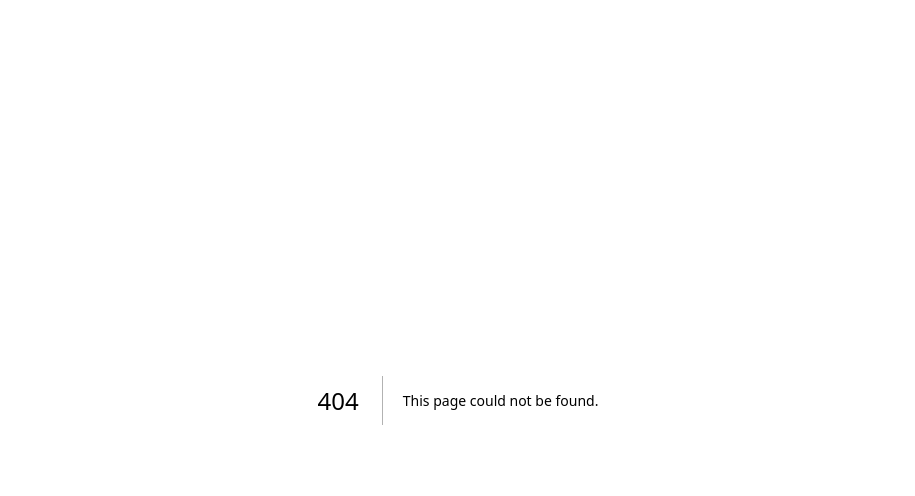
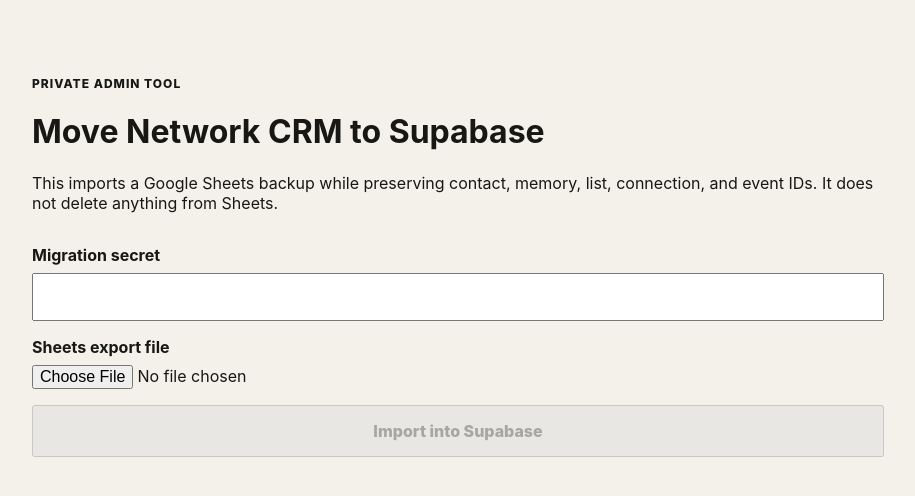
Before and after one commit to thenewyorkgamesproduction-dev/Networkcrm, a Next.js app: page /migrate in a window 1280 px wide. Before the commit this address had no page. Shown: the top 496 px of the page, without its empty margins (182-1097 px from the left). Built offline with nearby package versions, Linux system fonts and the light colour scheme.

Commit message:
Add private migration upload screen

```diff
--- /dev/null
+++ b/app/migrate/page.tsx
@@ -0,0 +1,152 @@
+"use client";
+
+import { useState } from "react";
+
+type Report = {
+  source?: { spreadsheet?: string; exported_at?: string };
+  imported?: Record<string, number>;
+  skipped?: Record<string, number>;
+  errors?: Array<{ table: string; message: string }>;
+  validation?: Record<
+    string,
+    { source: number; database: number; matches: boolean }
+  >;
+};
+
+export default function MigrationPage() {
+  const [secret, setSecret] = useState("");
+  const [exportData, setExportData] = useState<unknown>(null);
+  const [filename, setFilename] = useState("");
+  const [status, setStatus] = useState("");
+  const [busy, setBusy] = useState(false);
+  const [report, setReport] = useState<Report | null>(null);
+
+  async function readFile(file?: File) {
+    if (!file) return;
+    setReport(null);
+    setStatus("Reading export…");
+    try {
+      const parsed = JSON.parse(await file.text());
+      if (parsed?.format !== "network-crm-sheets-export") {
+        throw new Error("That file is not a Network CRM export.");
+      }
+      setExportData(parsed);
+      setFilename(file.name);
+      setStatus("Export ready to import.");
+    } catch (error) {
+      setExportData(null);
+      setFilename("");
+      setStatus(error instanceof Error ? error.message : "Could not read file.");
+    }
+  }
+
+  async function migrate() {
+    if (!secret || !exportData) return;
+    setBusy(true);
+    setReport(null);
+    setStatus("Importing data into Supabase. Keep this page open…");
+    try {
+      const response = await fetch("/api/admin/migrate", {
+        method: "POST",
+        headers: { "Content-Type": "application/json" },
+        body: JSON.stringify({ secret, export: exportData }),
+      });
+      const result = await response.json();
+      if (!result.ok) throw new Error(result.error || "Migration failed.");
+      setReport(result.report);
+      setStatus("Migration finished. Review the validation report below.");
+    } catch (error) {
+      setStatus(error instanceof Error ? error.message : "Migration failed.");
+    } finally {
+      setBusy(false);
+    }
+  }
+
+  return (
+    <main style={{ maxWidth: 900, margin: "40px auto", padding: 24 }}>
+      <p style={{ fontWeight: 800, letterSpacing: 1, fontSize: 12 }}>
+        PRIVATE ADMIN TOOL
+      </p>
+      <h1>Move Network CRM to Supabase</h1>
+      <p>
+        This imports a Google Sheets backup while preserving contact, memory,
+        list, connection, and event IDs. It does not delete anything from Sheets.
+      </p>
+
+      <section style={{ display: "grid", gap: 16, marginTop: 32 }}>
+        <label>
+          <strong>Migration secret</strong>
+          <input
+            type="password"
+            value={secret}
+            onChange={(event) => setSecret(event.target.value)}
+            style={{ display: "block", width: "100%", padding: 12, marginTop: 8 }}
+          />
+        </label>
+
+        <label>
+          <strong>Sheets export file</strong>
+          <input
+            type="file"
+            accept="application/json,.json"
+            onChange={(event) => readFile(event.target.files?.[0])}
+            style={{ display: "block", marginTop: 8 }}
+          />
+        </label>
+
+        {filename && <p>Selected: {filename}</p>}
+
+        <button
+          onClick={migrate}
+          disabled={!secret || !exportData || busy}
+          style={{ padding: 14, fontWeight: 800, cursor: "pointer" }}
+        >
+          {busy ? "Importing…" : "Import into Supabase"}
+        </button>
+
+        {status && <p>{status}</p>}
+      </section>
+
+      {report && (
+        <section style={{ marginTop: 36 }}>
+          <h2>Validation report</h2>
+          <p>
+            Source: {report.source?.spreadsheet || "Unknown spreadsheet"}
+          </p>
+          <div style={{ overflowX: "auto" }}>
+            <table style={{ width: "100%", borderCollapse: "collapse" }}>
+              <thead>
+                <tr>
+                  <th style={{ textAlign: "left", padding: 10 }}>Table</th>
+                  <th style={{ textAlign: "right", padding: 10 }}>Source</th>
+                  <th style={{ textAlign: "right", padding: 10 }}>Database</th>
+                  <th style={{ textAlign: "left", padding: 10 }}>Status</th>
+                </tr>
+              </thead>
+              <tbody>
+                {Object.entries(report.validation || {}).map(([table, row]) => (
+                  <tr key={table}>
+                    <td style={{ padding: 10 }}>{table}</td>
+                    <td style={{ textAlign: "right", padding: 10 }}>{row.source}</td>
+                    <td style={{ textAlign: "right", padding: 10 }}>{row.database}</td>
+                    <td style={{ padding: 10 }}>{row.matches ? "Matched" : "Review"}</td>
+                  </tr>
+                ))}
+              </tbody>
+            </table>
+          </div>
+          {!!report.errors?.length && (
+            <>
+              <h3>Errors</h3>
+              {report.errors.map((error, index) => (
+                <p key={`${error.table}-${index}`}>
+                  {error.table}: {error.message}
+                </p>
+              ))}
+            </>
+          )}
+        </section>
+      )}
+    </main>
+  );
+}
```
